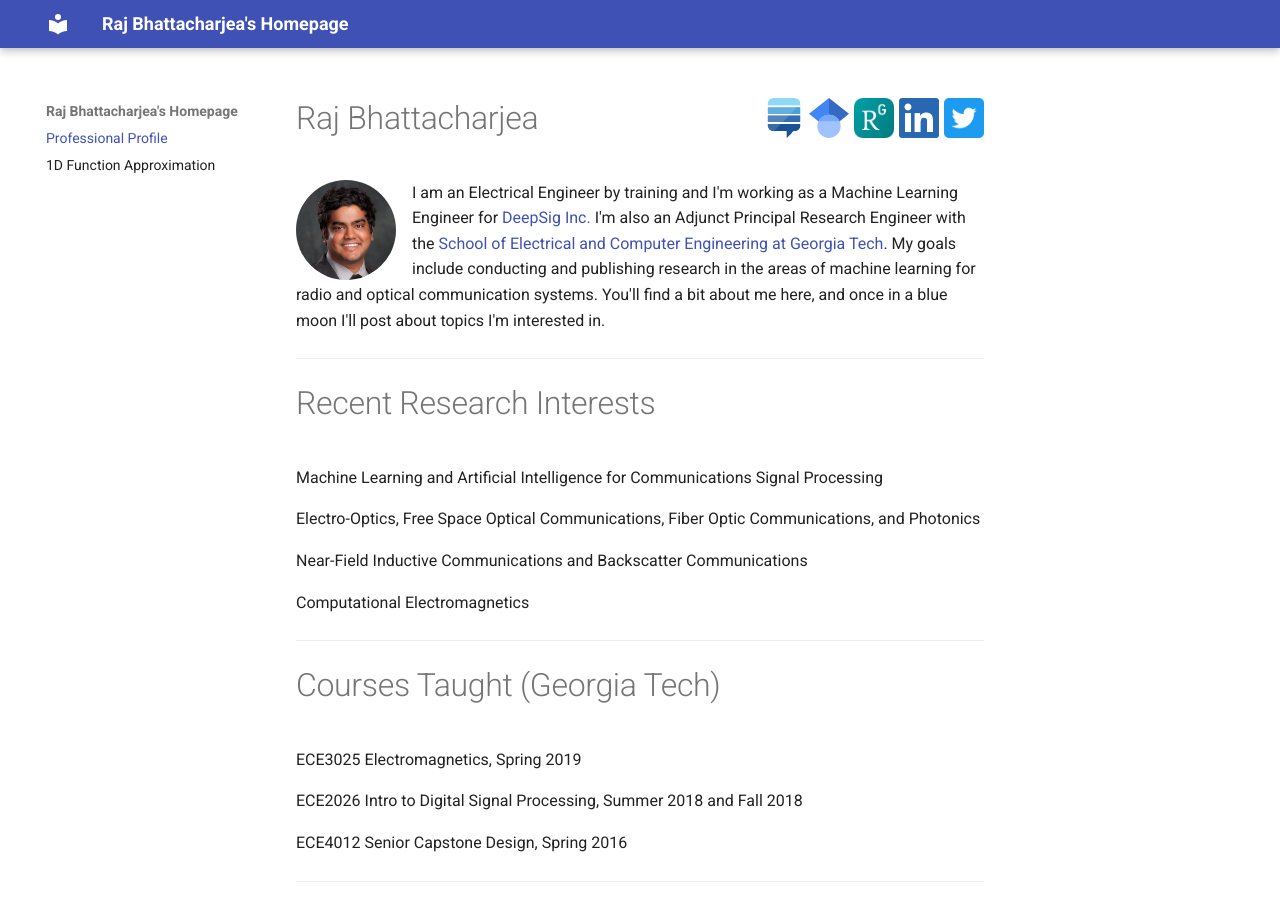
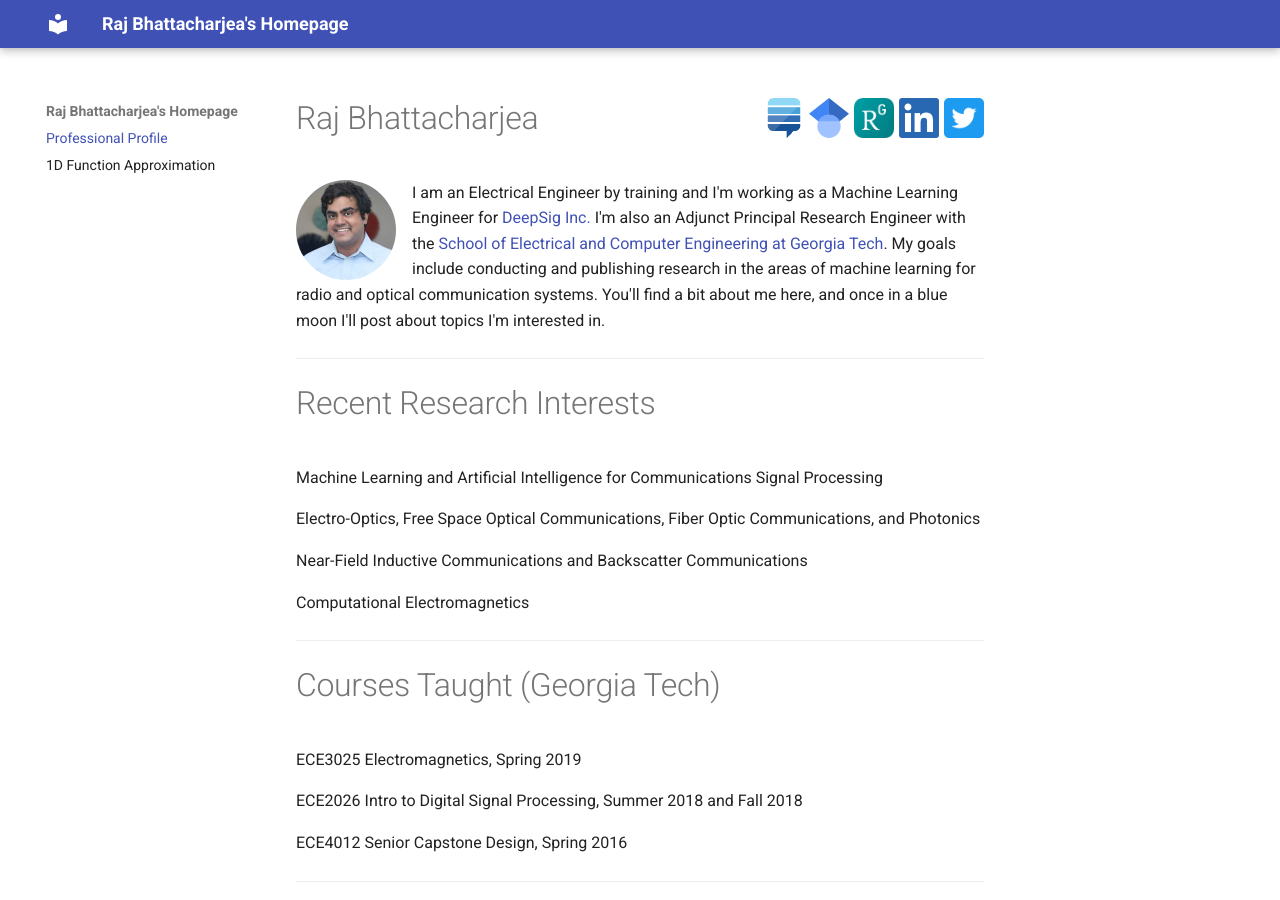
Before and after one commit to rajb245/rajb245.github.io, an MkDocs documentation site: the page built from docs/index.md, in a window 1280 px wide and 900 px high. Built offline with MkDocs 1.6.1 and Material for MkDocs 9.7.7, drawn with Linux system fonts in a browser that asks for light colours.

Commit message:
Headshot update

```diff
--- a/docs/index.md
+++ b/docs/index.md
@@ -6,7 +6,7 @@ Category: About Me
 # Raj Bhattacharjea [![Twitter Profile](images/socials_twitter.png)](https://twitter.com/rajb245){: style="float:right;width:40px;height:40px;margin-left:5px"} [![LinkedIn Profile](images/socials_linkedin.png)](https://www.linkedin.com/in/raj-bhattacharjea/){: style="float:right;width:40px;height:40px;margin-left:5px"} [![ResearchGate Profile](images/socials_researchgate.png)](https://www.researchgate.net/profile/Raj_Bhattacharjea){: style="float:right;width:40px;height:40px;margin-left:5px"} [![Google Scholar Profile](images/socials_googlescholar.svg)](https://scholar.google.com/citations?user=kDQoTnUAAAAJ&hl=en){: style="float:right;width:40px;height:40px;margin-left:5px"} [![StackExchange Profile](images/socials_stackexchange.png)](https://stackexchange.com/users/1648435/rajb245?tab=accounts){: style="float:right;width:40px;height:40px;margin-left:5px"}
 <!-- :simple-googlescholar::fontawesome-brands-researchgate::fontawesome-brands-linkedin::fontawesome-brands-square-twitter: -->
 <!-- ![Picture of Raj Bhattacharjea](images/RajBhattacharjea_Nov2015_square_200px.png){: style="float:left;border-radius:50%;padding-right:10px;width:100px;height:100px"} -->
-![Picture of Raj Bhattacharjea](images/RajBhattacharjea_Nov2015_square_200px.png){: style="float:left;border-radius:50%;width:100px;height:100px;margin-right:1em;"}
+![Picture of Raj Bhattacharjea](images/headshot_2024_200px.JPG){: style="float:left;border-radius:50%;width:100px;height:100px;margin-right:1em;"}
 I am an Electrical Engineer by training and I'm working as a Machine Learning
 Engineer for [DeepSig Inc.](https://www.deepsig.ai/) I'm also an Adjunct Principal Research Engineer with the
 [School of Electrical and Computer Engineering at Georgia Tech](https://ece.gatech.edu/).
```
Also changed, not shown: docs/images/headshot_2024_200px.JPG (added), site/images/headshot_2024_200px.JPG (added), site/index.html, site/sitemap.xml, 1 other file.
